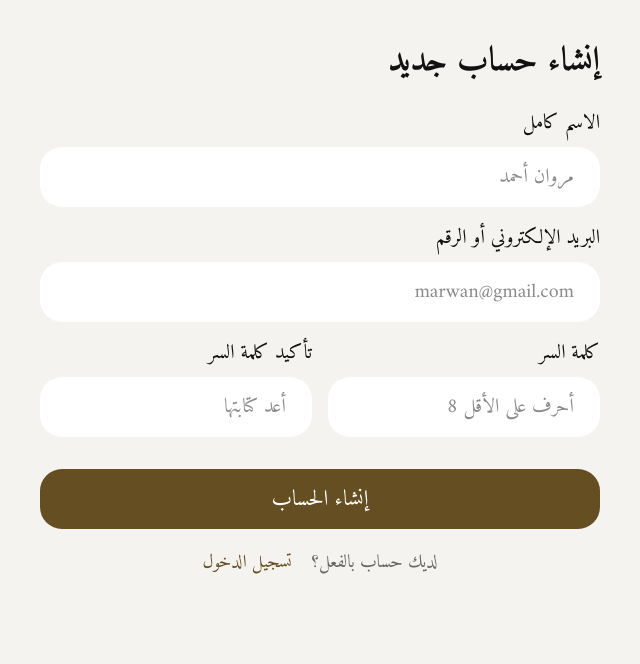
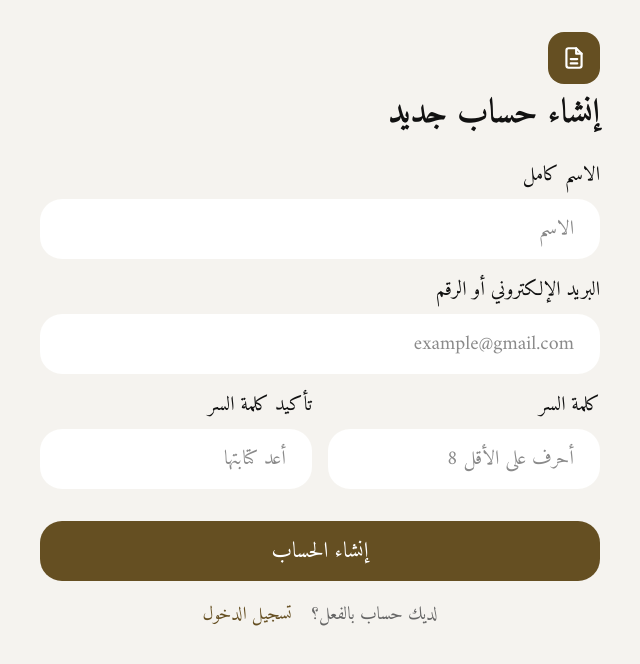
Before and after one commit to mariemnasser415/Graduation-project, a React (Vite) app: page /register in a window 1280 px wide. Shown: the top 664 px of the page, without its empty margins (406-1046 px from the left). Built offline with nearby package versions, Linux system fonts and the light colour scheme.

Commit message:
Refactor RegisterPage component for clarity

```diff
--- a/src/pages/RegisterPage.jsx
+++ b/src/pages/RegisterPage.jsx
@@ -8,7 +8,6 @@ import {
 } from '../Services/validators'
 import './RegisterPage.css'
 
-// حقل واحد: label + input + رسالة خطأ
 function Field({ id, label, error, children }) {
   return (
     <div className={`register-field${error ? ' has-error' : ''}`}>
@@ -44,13 +43,16 @@ function RegisterPage() {
   }
 
   const handleChange = (name) => (e) => {
-    setValues((v) => ({ ...v, [name]: e.target.value }))
-    if (errors[name]) setErrors((er) => ({ ...er, [name]: '' }))
+    setValues((current) => ({ ...current, [name]: e.target.value }))
+    if (errors[name]) {
+      setErrors((current) => ({ ...current, [name]: '' }))
+    }
     if (serverError) setServerError('')
   }
 
-  const handleBlur = (name) => () =>
-    setErrors((er) => ({ ...er, [name]: validators[name]() }))
+  const handleBlur = (name) => () => {
+    setErrors((current) => ({ ...current, [name]: validators[name]() }))
+  }
 
   const handleSubmit = (e) => {
     e.preventDefault()
@@ -67,10 +69,11 @@ function RegisterPage() {
 
     try {
       const identifier = values.identifier.trim().toLowerCase()
-  const users = JSON.parse(localStorage.getItem('users') || '[]')
+      const savedUsers = JSON.parse(localStorage.getItem('users') || '[]')
+      const users = Array.isArray(savedUsers) ? savedUsers : []
 
       const accountExists = users.some(
-    (user) => user.identifier.toLowerCase() === identifier,
+        (user) => user.identifier?.trim().toLowerCase() === identifier,
       )
 
       if (accountExists) {
@@ -93,7 +96,8 @@ try {
       setServerError('تعذر إنشاء الحساب. حاولي مرة أخرى.')
     } finally {
       setLoading(false)
-}}
+    }
+  }
 
   const inputProps = (name) => ({
     id: name,
@@ -109,7 +113,25 @@ try {
   return (
     <div className="register-page">
       <div className="register-container">
+        <div className="register-header">
+          <div className="icon-box" aria-hidden="true">
+            <svg
+              width="26"
+              height="26"
+              viewBox="0 0 24 24"
+              fill="none"
+              stroke="currentColor"
+              strokeWidth="2"
+              strokeLinecap="round"
+              strokeLinejoin="round"
+            >
+              <path d="M14 3H7a2 2 0 0 0-2 2v14a2 2 0 0 0 2 2h10a2 2 0 0 0 2-2V8z" />
+              <path d="M14 3v5h5M9 13h6M9 17h6" />
+            </svg>
+          </div>
+
           <h1 className="register-title">إنشاء حساب جديد</h1>
+        </div>
 
         <form className="register-form" onSubmit={handleSubmit} noValidate>
           {serverError && (
@@ -118,15 +140,11 @@ try {
             </div>
           )}
 
-          <Field
-            id="fullName"
-            label="الاسم كامل"
-            error={errors.fullName}
-          >
+          <Field id="fullName" label="الاسم كامل" error={errors.fullName}>
             <input
               {...inputProps('fullName')}
               type="text"
-              placeholder="مروان أحمد"
+              placeholder="الاسم"
               autoComplete="name"
             />
           </Field>
@@ -140,17 +158,13 @@ try {
               {...inputProps('identifier')}
               type="text"
               dir="ltr"
-              placeholder="marwan@gmail.com"
+              placeholder="example@gmail.com"
               autoComplete="username"
             />
           </Field>
 
           <div className="register-row">
-            <Field
-              id="password"
-              label="كلمة السر"
-              error={errors.password}
-            >
+            <Field id="password" label="كلمة السر" error={errors.password}>
               <input
                 {...inputProps('password')}
                 type="password"
```
Lines whose indentation alone changed are shown as unchanged.
